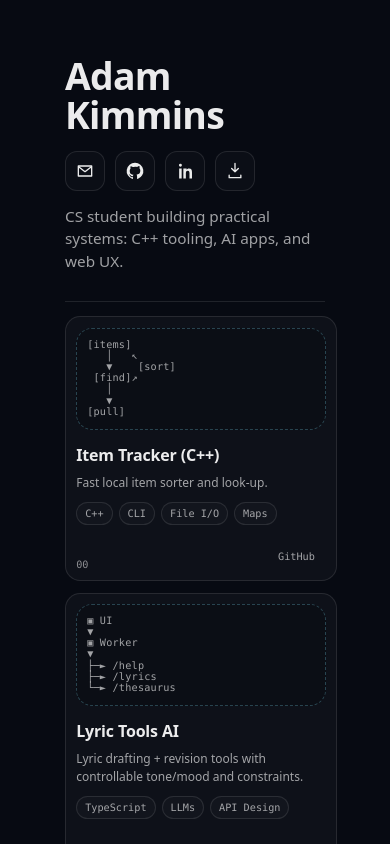
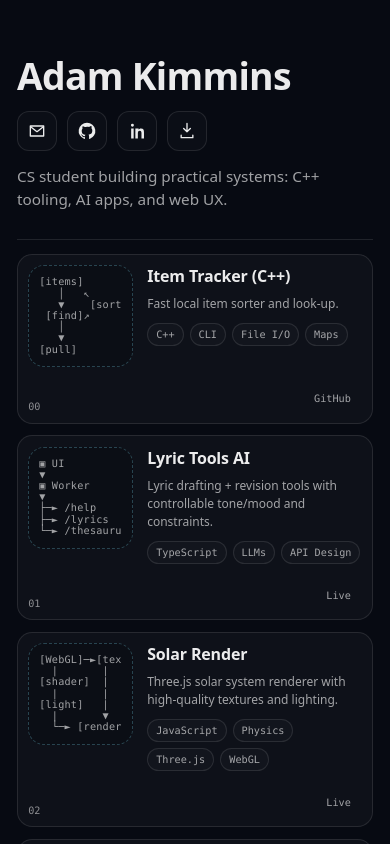
Before and after one commit to adamkimmins/portfolio, a Next.js app: page / in a window 390 px wide. Shown: the top 844 px of the page. Built offline with nearby package versions, Linux system fonts and the light colour scheme.

Commit message:
mobile web ascii fix

```diff
--- a/app/globals.css
+++ b/app/globals.css
@@ -130,7 +130,7 @@ a:hover {
 .grid {
   display: grid;
   gap: var(--gap);
-  grid-template-columns: repeat(auto-fit, minmax(calc(320px * var(--scale)), 1fr));
+  grid-template-columns: repeat(auto-fit, minmax(min(280px, 100%), 1fr));
   padding-top: 14px;
   border-top: 1px solid var(--border);
 }
@@ -290,12 +290,8 @@ a:hover {
 }
 
 @media (max-width: 520px) {
-  .cardHead {
-    grid-template-columns: 1fr;
-  }
-
-  .mini {
-    min-height: auto;
+  body{
+    margin: 0;
   }
 }
 
```
Also changed, not shown: 1 other file (tests, documents, lock files or other folders).
